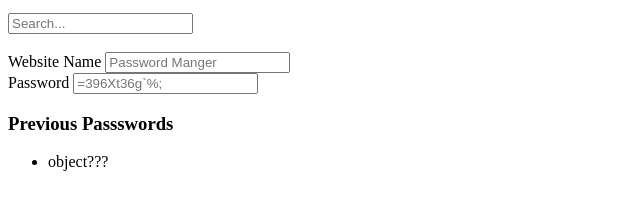
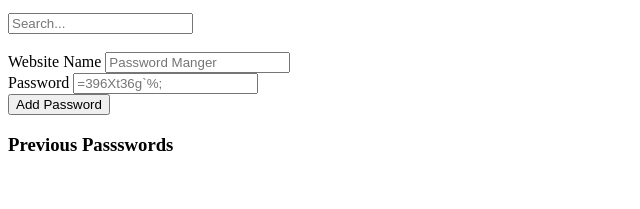
Before and after one commit to AkkU438/Final_Project_CSI_3480, a plain HTML site: page passwordStorage.html in a window 1280 px wide. Shown: the part 101-310 px from the top of the page, without its empty margins (0-640 px from the left). Drawn offline with Linux system fonts and the light colour scheme.

Commit message:
Update passwordStorage.html

```diff
--- a/passwordStorage.html
+++ b/passwordStorage.html
@@ -8,26 +8,30 @@
   </head>
   <body>
     <script src="passwordStorage.js" defer></script>
-    <!-- Cool now TODO: Create basic CRUD app
-    (gonna model this off of a things todo app off of freeCodeCamp) -->
     <h1>Password Manager</h1>
     <p>Create, Store, and Edit Your Passwords Here!!!</p>
+
+
     <input type="text" placeholder="Search...">
-    <br>
-    <br>
+    <br><br>
+
     <form>
       <div>
-        <caption>Website Name</caption>
-        <input type="text" placeholder="Password Manger">
+        <label for="website">Website Name</label>
+        <input type="text" id="website" placeholder="Password Manger">
       </div>
+
       <div>
-        <caption>Password</caption>
-        <input type="text" placeholder="=396Xt36g`%;">
+        <label for="password">Password</label>
+        <input type="text" id="password" placeholder="=396Xt36g`%;">
       </div>
+
+      <button type="Submit">Add Password</button>
     </form>
+
     <h3>Previous Passswords</h3>
-    <ul>
-      <li>object???</li>
+    <ul id="password-list">
+
     </ul>
   </body>
 </html>
```
